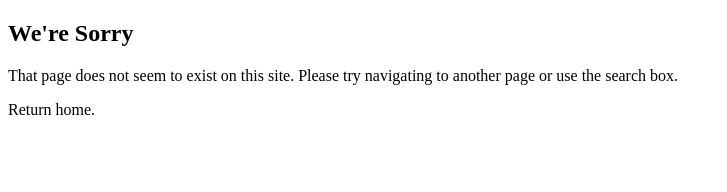
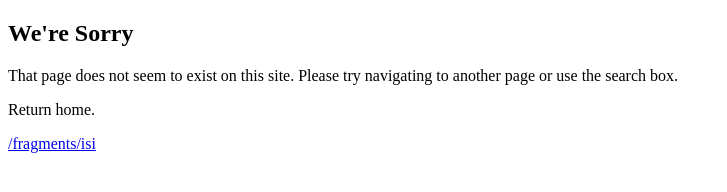
Before and after one commit to aemdemos/lundbeck-onfi, a website with bundled scripts: page 404.html in a window 1280 px wide. Shown: the whole page, without its empty margins (0-727 px from the left). Built offline with nearby package versions, Linux system fonts and the light colour scheme.

Commit message:
Update 1 file
Automated migration updates generated by Experience Modernization Agent.

Changed files (1):
- 404.html

```diff
--- a/404.html
+++ b/404.html
@@ -57,6 +57,9 @@
         <a href="/" class="error-button-home">Return home</a>.
       </p>
     </div>
+    <div class="section">
+      <p><a href="/fragments/isi">/fragments/isi</a></p>
+    </div>
   </main>
   <footer></footer>
 </body>
```
